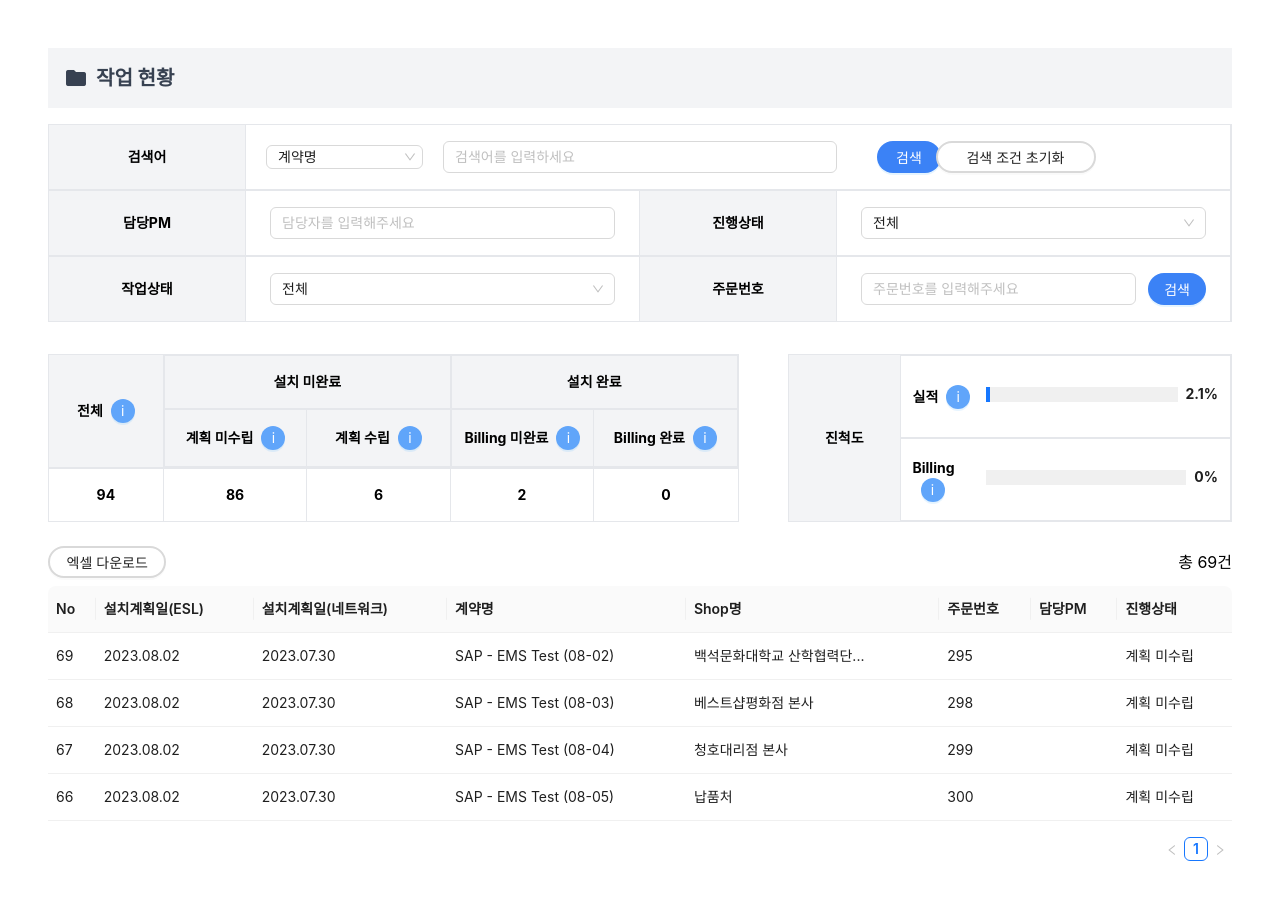
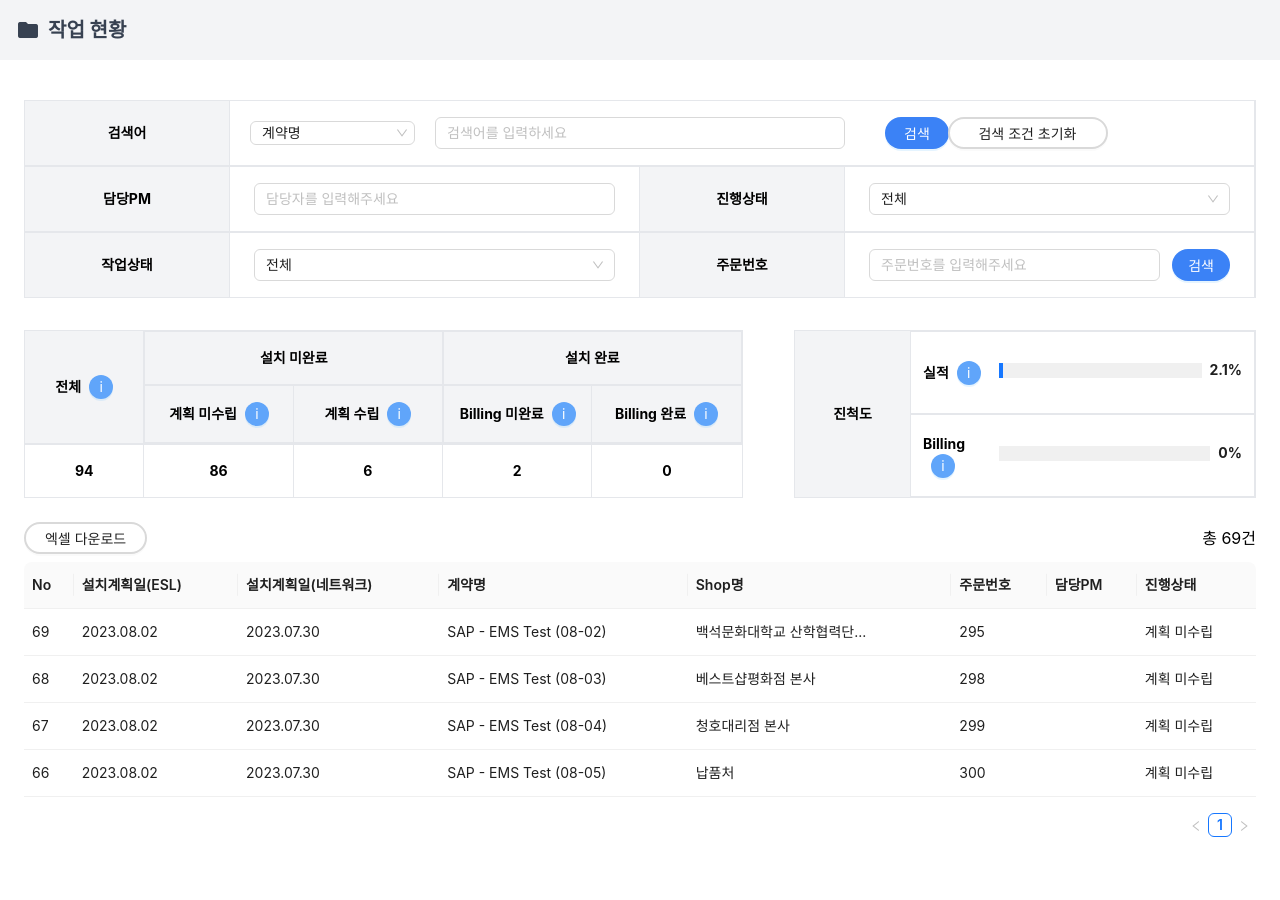
Before and after one commit to stud24-sy/React, a React (Create React App) app in the folder my-app/: page / in a window 1280 px wide. Shown: the top 900 px of the page. After the commit the page ends 877 px from the top, so only its background shows below. Built offline with nearby package versions, Linux system fonts and the light colour scheme.

Commit message:
feat: apply Ant Design + Tailwind CSS

```diff
--- a/my-app/src/App.js
+++ b/my-app/src/App.js
@@ -7,12 +7,14 @@ import './App.css';
 
 const App = () => {
     return (
-        <div className="w-full h-full p-12">
+        <>
             <TitleBox />
-            <SearchBox />
-            <ProgressBox />
-            <ResultBox />
-        </div>
+            <div className="w-full h-full p-6">
+                <SearchBox />
+                <ProgressBox />
+                <ResultBox />
+            </div>
+        </>
     );
 };
 
```
